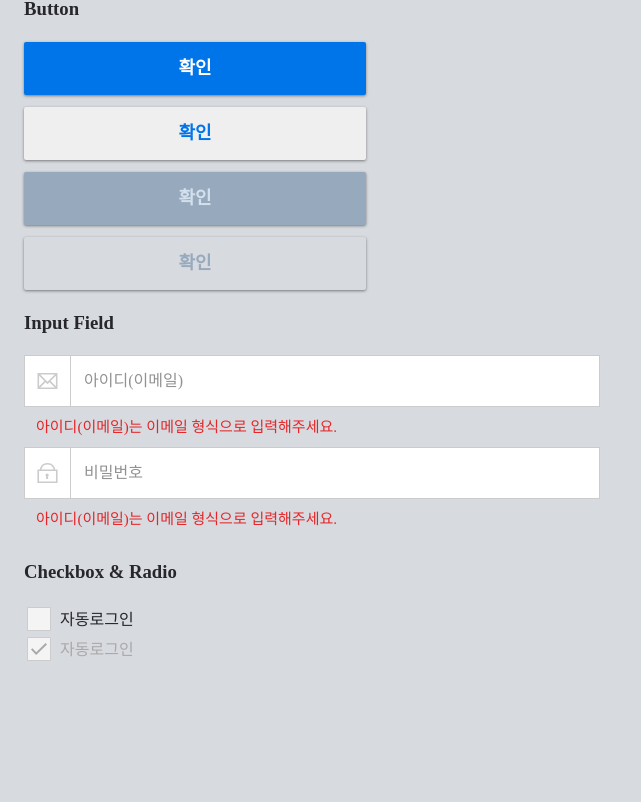
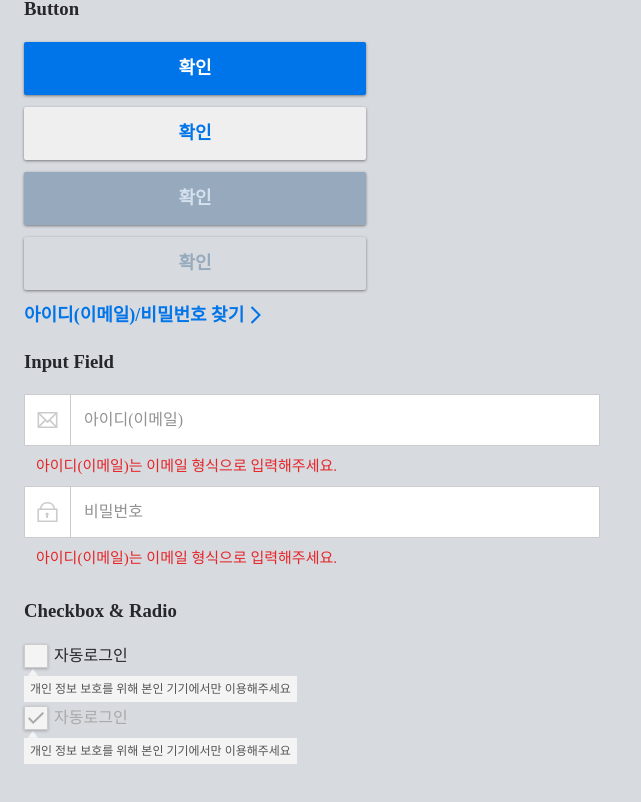
Before and after one commit to bohyemian/react-homework, a React (Vite) app: page / in a window 1280 px wide. Shown: the part 844-1646 px from the top of the page, without its empty margins (0-641 px from the left). Before the commit the page ends 1549 px from the top, so only its background shows below. Built offline with nearby package versions, Linux system fonts and the light colour scheme; a web font is replaced by a local one.

Commit message:
Feat: 체크박스 툴팁 추가

```diff
--- a/src/components/button.tsx
+++ b/src/components/button.tsx
@@ -1,11 +1,17 @@
 interface ChipButtonType {
   children?: React.ReactNode;
-  active?: boolean
+  active?: boolean;
+  index?: number;
+  onClick?: (index: number | undefined) => void;
 }
 
-function ChipButton({ children, active }: ChipButtonType) {
+function ChipButton({ children, active, index, onClick }: ChipButtonType) {
+  const handleClick = () =>{
+    onClick?.(index);
+  }
+
   return (
-    <button type="button" className="chip-button" aria-pressed={!!active}>{children}</button>
+    <button type="button" className="chip-button" onClick={handleClick} aria-pressed={active}>{children}</button>
   );
 }
 
--- a/src/components/coupang-checkbox.tsx
+++ b/src/components/coupang-checkbox.tsx
@@ -16,22 +16,28 @@ function CoupangCheck({label, checked = false, disabled = false, onChecked}: Cou
   }
 
   return (
-    <>
-      <input type="checkbox" id={checkboxId} className="coupang-checkbox" checked disabled={disabled} onChange={handleToggleCheck} />
+    <div className="coupang-checkbox">
+      <input type="checkbox" id={checkboxId} checked disabled={disabled} onChange={handleToggleCheck} />
       <label htmlFor={checkboxId}>
-        <svg xmlns="http://www.w3.org/2000/svg" width={30} height={30} viewBox="0 0 30 30" fill="none">
-          <g filter="url(#filter0_d_886_485)">
-            <mask id="path-1-inside-1_886_485" fill="white">
-              <rect x={3} y={2} width={24} height={24} rx="0.791667" />
+        <svg xmlns="http://www.w3.org/2000/svg" width={24} height={24} viewBox="0 0 24 24" fill="none">
+          <g filter="url(#filter0_d_4940_346)">
+            <mask id="path-1-inside-1_4940_346" fill="white">
+              <rect width={24} height={24} rx="0.791667" />
             </mask>
-            <rect x={3} y={2} width={24} height={24} rx="0.791667" fill="#F4F4F4" />
-            <rect x={3} y={2} width={24} height={24} rx="0.791667" stroke="#CCCCCC" strokeWidth={2} mask="url(#path-1-inside-1_886_485)" />
+            <rect width={24} height={24} rx="0.791667" fill="#F4F4F4" />
+            <rect width={24} height={24} rx="0.791667" stroke="#CCCCCC" strokeWidth={2} mask="url(#path-1-inside-1_4940_346)" />
           </g>
-          {checked && <path fillRule="evenodd" clipRule="evenodd" d="M23 9.39644L12.1559 20L7 14.5001L8.4888 13.1656L12.2194 17.1451L21.5719 8L23 9.39644Z" fill={disabled ? "#AAA9A9" : "#0074E9"} />}
+          {checked && <path fillRule="evenodd" clipRule="evenodd" d="M20 7.39644L9.15593 18L4 12.5001L5.4888 11.1656L9.21937 15.1451L18.5719 6L20 7.39644Z" fill={disabled ? "#AAA9A9" : "#0074E9"} />}
         </svg>
         {label}
       </label>
-    </>
+      <div className="tooltip">
+        개인 정보 보호를 위해 본인 기기에서만 이용해주세요
+        <svg xmlns="http://www.w3.org/2000/svg" width={10} height={8} viewBox="0 0 10 8" fill="none">
+          <path d="M0 7.84619L4.85716 0.846191L10 7.84619H0Z" fill="#F4F4F4" />
+        </svg>
+      </div>
+    </div>
   )
 }
 
--- a/src/components/coupang-guide.tsx
+++ b/src/components/coupang-guide.tsx
@@ -26,6 +26,12 @@ function CoupangGuide() {
         <CoupanButton />
         <CoupanButton className="primary" disabled />
         <CoupanButton disabled />
+        <a href="/" className="btn-arrow">
+          <span>아이디(이메일)/비밀번호 찾기</span>
+          <svg xmlns="http://www.w3.org/2000/svg" width={11} height={18} viewBox="0 0 11 18" fill="none">
+            <path d="M1.5 1L9.5 9L1.5 17" stroke="#0074E9" strokeWidth={2} />
+          </svg>
+        </a>
       </div>
       <h3>Input Field</h3>
       <CoupangInput label="아이디(이메일)" type="email" />
--- a/src/components/homework.tsx
+++ b/src/components/homework.tsx
@@ -1,13 +1,25 @@
 import Switch from './switch';
 import ChipButton from './button';
 import '@/styles/components/switch-chip-button.css'
+import { useState } from 'react';
 
-function ButtonWrap() {
+interface ChipButtonsProps {
+  name: string;
+}
+const chipButtons = [{name: '공개 예정'}, {name: '모두의 인기 콘텐츠'}, {name: 'TOP 10'}];
+
+function ButtonWrap({buttons}: {buttons: ChipButtonsProps[]}) {
+  const [activeButton, setActiveButton] = useState(0);
+
+  const handleActiveButton = (index: number | undefined) => {
+    setActiveButton(index!);
+  }
+
   return (
     <div className="button-wrap">
-      <ChipButton active>공개 예정</ChipButton>
-      <ChipButton>모두의 인기 콘텐츠</ChipButton>
-      <ChipButton>TOP 10</ChipButton>
+      {buttons.map(({name}, index) => {
+        return <ChipButton key={name} index={index} active={index === activeButton} onClick={handleActiveButton}>{name}</ChipButton>;
+      })}
     </div>
   )
 }
@@ -17,7 +29,7 @@ function Homework() {
     <div className="ui-homework">
       <h2>UI Components</h2>
       <Switch id="switch" label="레이블명"></Switch>
-      <ButtonWrap />
+      <ButtonWrap buttons={chipButtons} />
     </div>
   );
 }
--- a/src/styles/common/base.css
+++ b/src/styles/common/base.css
@@ -2,6 +2,7 @@
   --rounded: 0.8rem;
 
   --primary-color: #3578ff;
+  --vivid-white: #f4f4f4;
   --blue: #0074e9;
   --blue-disabled: #97aabd;
   --lightgray: #ccc;
--- a/src/styles/components/coupang-button.css
+++ b/src/styles/components/coupang-button.css
@@ -29,3 +29,13 @@
     }
   }
 }
+
+.btn-arrow {
+  display: inline-flex;
+  align-items: center;
+  column-gap: .6rem;
+  font-size: 1.8rem;
+  font-weight: 700;
+  color: var(--blue);
+  text-decoration: none;
+}
--- a/src/styles/components/coupang-check.css
+++ b/src/styles/components/coupang-check.css
@@ -1,24 +1,48 @@
 .coupang-checkbox {
+  position: relative;
+  margin-block-end: 3.8rem;
+  line-height: 0;
+
+  input {
     position: absolute;
     inline-size: 2.4rem;
     block-size: 2.4rem;
-  margin: 2px 0 0 3px;
 
     &:disabled {
       &+label {
         color: var(--mediumgray);
       }
     }
+  }
 
-  &+label {
-    display: flex;
+  label {
+    display: inline-flex;
     align-items: center;
-    column-gap: .6rem;
+    column-gap: 0.6rem;
+    line-height: 1;
     user-select: none;
 
     svg {
       position: relative;
+      box-shadow: 0px 1px 3px 0px rgba(0, 0, 0, 0.25);
       z-index: 1;
     }
   }
+
+  .tooltip {
+    position: absolute;
+    inset-inline-start: 0;
+    inset-block-start: calc(100% + .8rem);
+    padding: .7rem .6rem;
+    background-color: var(--vivid-white);
+    font-size: 1.2rem;
+    line-height: 1;
+    color: var(--darkgray);
+
+    svg {
+      position: absolute;
+      inset-inline-start: .4rem;
+      inset-block-end: 100%;
     }
+  }
+}
--- a/src/styles/components/form.css
+++ b/src/styles/components/form.css
@@ -29,7 +29,8 @@ button {
 .form-input {
   display: flex;
   flex-direction: column;
-  padding-block-end: 0.4rem;
+  row-gap: .4rem;
+  padding-block-end: 0.8rem;
   border-block-end: 1px solid #d9d9de;
 
   label {
@@ -40,7 +41,7 @@ button {
   }
 
   input {
-    padding-block: 0.8rem;
+    padding-block: 0.4rem;
     border: none;
     font-size: 1.4rem;
     line-height: 2rem;
```
Lines whose indentation alone changed are shown as unchanged.
